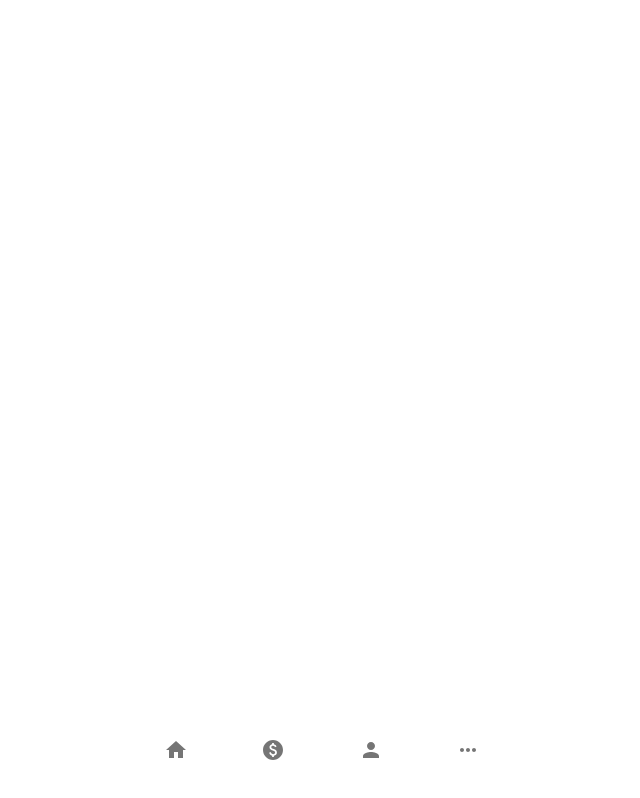
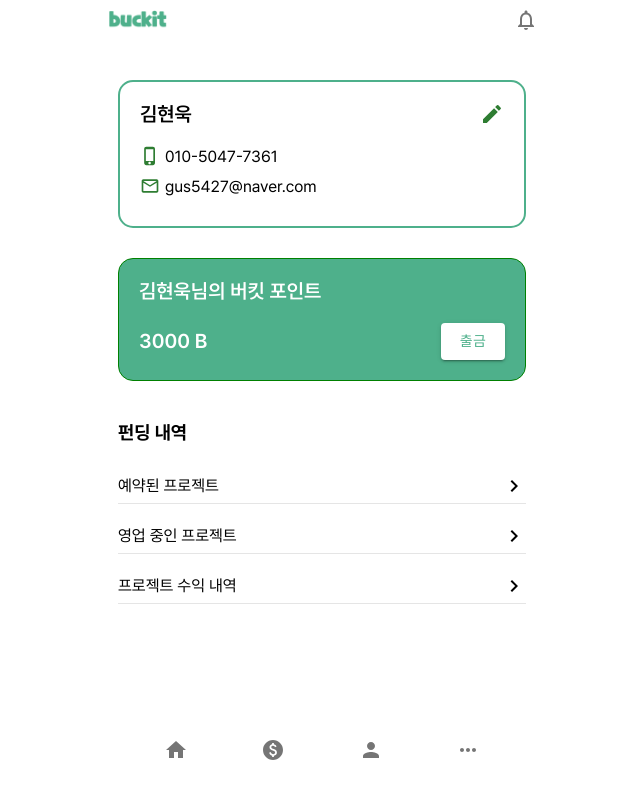
Before and after one commit to nookcoder/buckit-web, a Next.js app: page /my-page in a window 1280 px wide. Shown: the whole page, without its empty margins (318-958 px from the left). Built offline with nearby package versions, Linux system fonts and the light colour scheme.

Commit message:
DESIGN : 마이페이지 화면 추가

```diff
--- a/pages/my-page/index.tsx
+++ b/pages/my-page/index.tsx
@@ -1,9 +1,68 @@
 import React from 'react';
 import BottomNav from '../../components/nav/bottom_nav';
+import AppBar from '../../components/nav/app_bar';
+import { Button, IconButton } from '@mui/material';
+import EditIcon from '@mui/icons-material/Edit';
+import PhoneIphoneIcon from '@mui/icons-material/PhoneIphone';
+import EmailOutlinedIcon from '@mui/icons-material/EmailOutlined';
+import styles from '../../styles/pages/my-page/Mypage.module.scss';
+import MyPageHistoryColumn from '../../components/my-page/mypage_column';
 
 const MyPage = () => {
   return (
     <div>
+      <AppBar />
+      <main className={styles.container}>
+        <section>
+          <div className={styles.user_container}>
+            <div className={styles.user_name}>
+              <span>김현욱</span>
+              <IconButton sx={{ padding: 0 }}>
+                <EditIcon color={'success'} />
+              </IconButton>
+            </div>
+            <div className={styles.user_extra_info_container}>
+              <PhoneIphoneIcon color={'success'} fontSize={'small'} />
+              <span>010-5047-7361</span>
+            </div>
+            <div className={styles.user_extra_info_container}>
+              <EmailOutlinedIcon color={'success'} fontSize={'small'} />
+              <span>gus5427@naver.com</span>
+            </div>
+          </div>
+
+          <div className={styles.point_container}>
+            <span>김현욱님의 버킷 포인트</span>
+            <div className={styles.point_footer}>
+              <span>3000 B</span>
+              <div>
+                <Button
+                  variant={'contained'}
+                  sx={{
+                    color: '#4EB08B',
+                    backgroundColor: 'white',
+                    '&:hover': {
+                      backgroundColor: 'white',
+                    },
+                  }}
+                >
+                  출금
+                </Button>
+              </div>
+            </div>
+          </div>
+        </section>
+        {/*todo : 찜한 프로젝트 추가 예정*/}
+        {/*<section>*/}
+        {/*  <h3>찜한 프로젝트</h3>*/}
+        {/*</section>*/}
+        <section className={styles.history_container}>
+          <h3>펀딩 내역</h3>
+          <MyPageHistoryColumn title={'예약된 프로젝트'} />
+          <MyPageHistoryColumn title={'영업 중인 프로젝트'} />
+          <MyPageHistoryColumn title={'프로젝트 수익 내역'} />
+        </section>
+      </main>
       <BottomNav />
     </div>
   );
```
